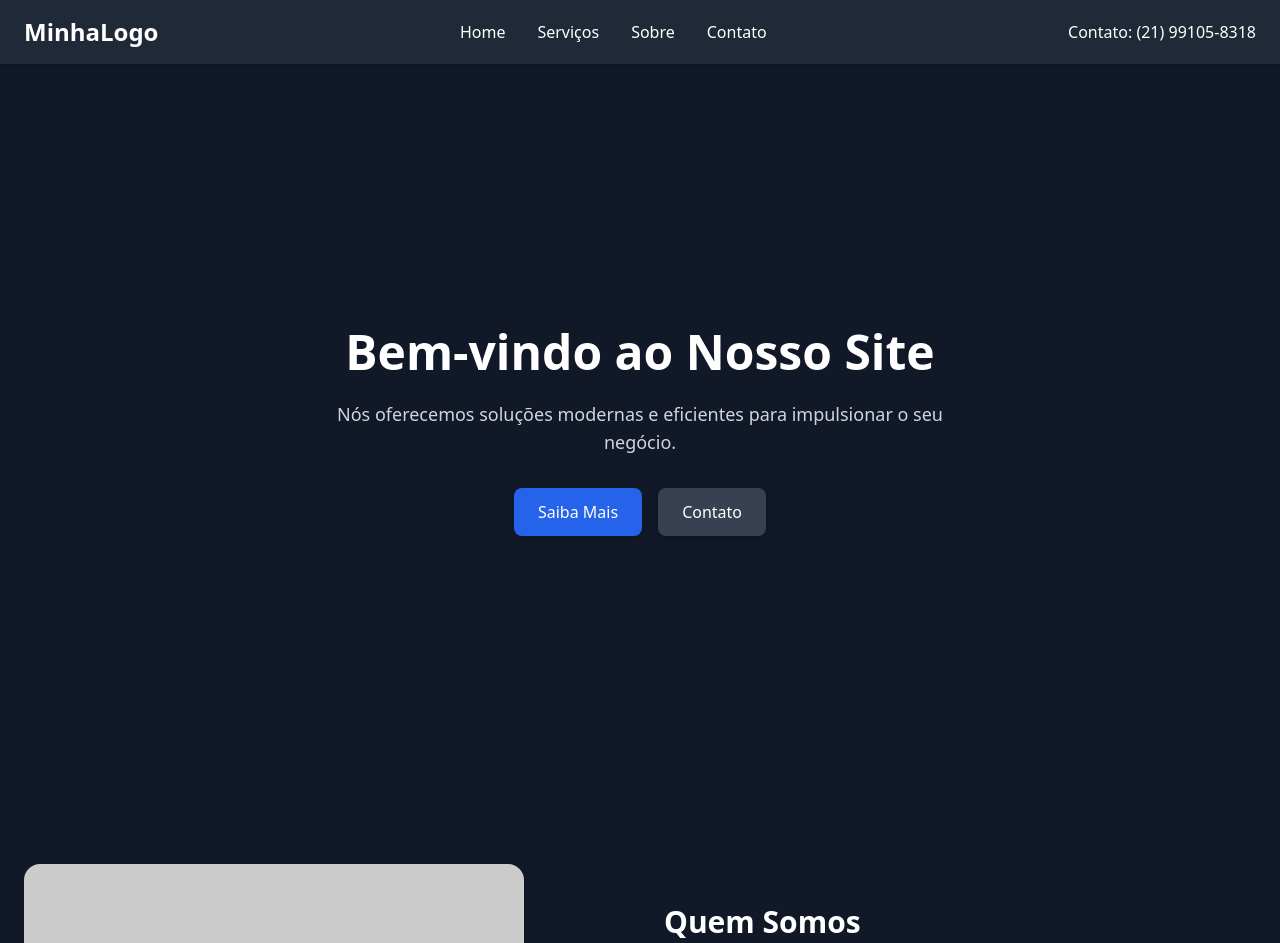
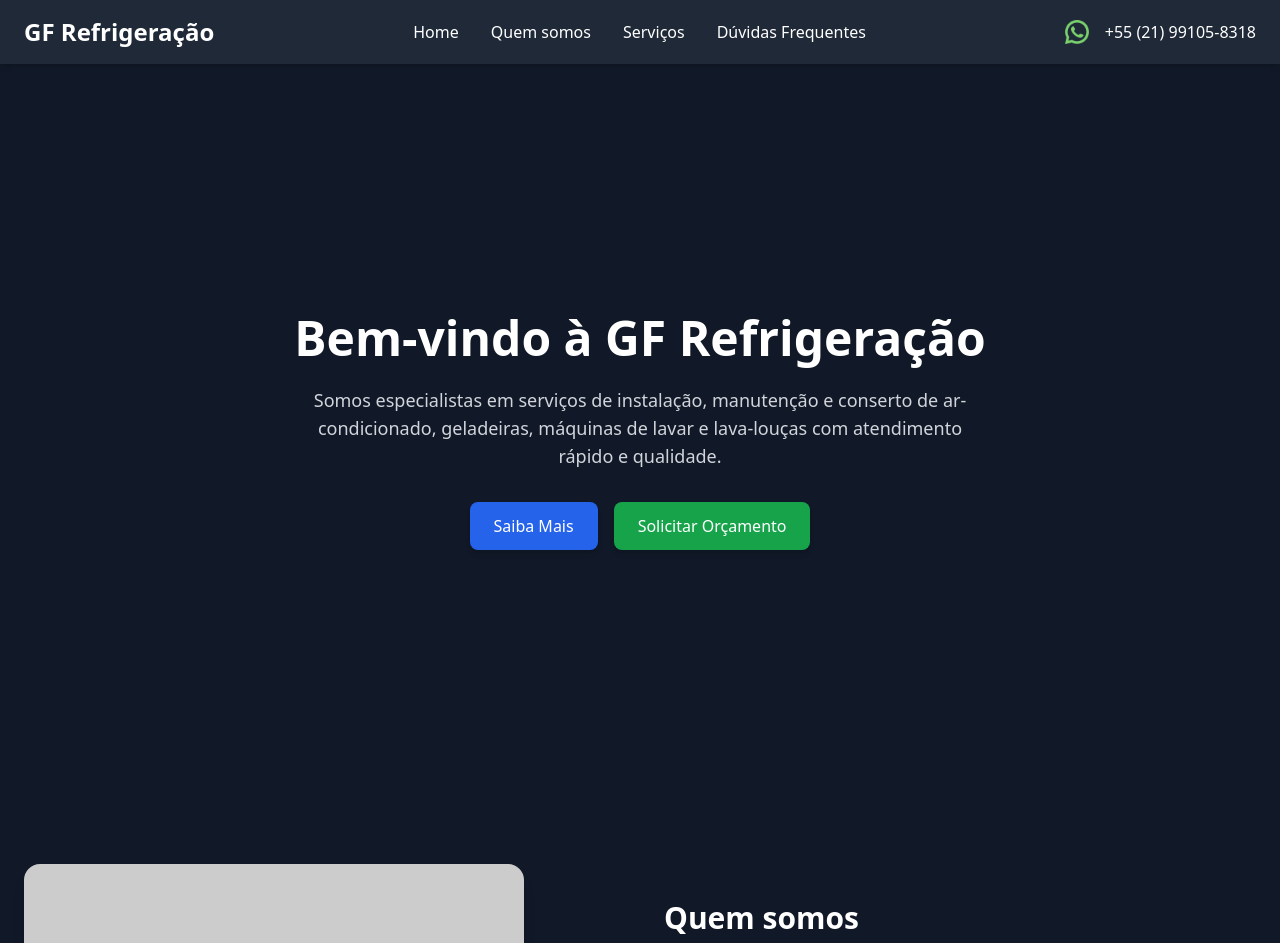
Before and after one commit to webmastercenter/gf-landing, a Gatsby site: page / in a window 1280 px wide. Shown: the top 943 px of the page. Built offline with nearby package versions, Linux system fonts and the light colour scheme; Gatsby itself is replaced by a stand-in of ours; placeholder pictures from the web are drawn by us.

Commit message:
feat: atualizando hero section

```diff
--- a/gatsby-config.js
+++ b/gatsby-config.js
@@ -4,8 +4,9 @@
 module.exports = {
 	siteMetadata: {
 		title: `GF Refrigeração`,
-		description: `Serviços de instalação, manutenção e conserto de ar-condicionado, geladeiras, máquinas de lavar e lava-louças com atendimento rápido e de qualidade.`,
+		description: `Somos especialistas em serviços de instalação, manutenção e conserto de ar-condicionado, geladeiras, máquinas de lavar e lava-louças com atendimento rápido e qualidade.`,
 		siteUrl: `http://localhost:8000/`,
+		contact: `5521991058318`,
 		social: {
 			Instagram: `https://www.instagram.com/ailtonloures`,
 		},
--- a/src/components/about.jsx
+++ b/src/components/about.jsx
@@ -1,7 +1,8 @@
 import * as React from 'react';
 
-import LinkButton from './ui/link-button';
-import Section from './ui/section';
+import { LinkButton } from './ui/button';
+import { Section } from './ui/section';
+import { Paragraph, Title } from './ui/text';
 
 export default function AboutSection() {
 	return (
@@ -18,16 +19,16 @@ export default function AboutSection() {
 
 				{/* Texto */}
 				<div className="flex-1 text-center lg:text-left">
-					<h2 className="text-3xl text-white font-bold mb-6">Quem Somos</h2>
-					<p className="text-white mb-6 leading-relaxed">
+					<Title className="text-white">Quem somos</Title>
+					<Paragraph className="text-white ">
 						Somos uma empresa de tecnologia dedicada a entregar soluções modernas e eficientes para nossos
 						clientes. Atuamos em diversos segmentos, oferecendo desenvolvimento web, mobile, consultoria em
 						TI e soluções em nuvem.
-					</p>
-					<p className="text-white mb-8 leading-relaxed">
+					</Paragraph>
+					<Paragraph className="text-white mb-8">
 						Nosso compromisso é impulsionar negócios por meio da inovação e da transformação digital, sempre
 						com foco em qualidade e resultados.
-					</p>
+					</Paragraph>
 					<LinkButton to="/#services">Conheça nossos serviços</LinkButton>
 				</div>
 			</div>
--- a/src/components/faq.jsx
+++ b/src/components/faq.jsx
@@ -1,7 +1,8 @@
 import { ChevronDown, ChevronUp } from 'lucide-react';
 import * as React from 'react';
 
-import Section from './ui/section';
+import { Section } from './ui/section';
+import { Title } from './ui/text';
 
 export default function FAQSection() {
 	const [openIndex, setOpenIndex] = React.useState(null);
@@ -32,7 +33,7 @@ export default function FAQSection() {
 	return (
 		<Section id="faq" className="bg-gray-900">
 			<div className="container mx-auto px-6 max-w-3xl">
-				<h2 className="text-3xl text-white font-bold text-center mb-10">Dúvidas Frequentes</h2>
+				<Title className="text-white text-center">Dúvidas Frequentes</Title>
 
 				<div className="space-y-4">
 					{faqs.map((faq, index) => (
--- a/src/components/footer.jsx
+++ b/src/components/footer.jsx
@@ -1,12 +1,27 @@
+import { useStaticQuery, graphql } from 'gatsby';
 import * as React from 'react';
 
 export default function Footer() {
+	const { site } = useStaticQuery(
+		graphql`
+			query {
+				site {
+					siteMetadata {
+						title
+						description
+						contact
+					}
+				}
+			}
+		`
+	);
+
 	return (
 		<footer className="bottom-0 left-0 w-full bg-gray-800 text-gray-300 py-4 shadow-inner">
 			<div className="container mx-auto px-6 flex flex-col md:flex-row justify-between items-center text-sm">
 				{/* Texto © */}
 				<p className="mb-2 md:mb-0">
-					&copy; {new Date().getFullYear()} MinhaEmpresa. Todos os direitos reservados.
+					&copy; {new Date().getFullYear()} {site.siteMetadata.title}. Todos os direitos reservados.
 				</p>
 
 				{/* Links sociais */}
--- a/src/components/hero.jsx
+++ b/src/components/hero.jsx
@@ -1,47 +1,75 @@
+import { formatPhoneNumber } from '@helpers/format';
+import { useStaticQuery, graphql } from 'gatsby';
 import { Menu, X } from 'lucide-react';
 import * as React from 'react';
 
-import LinkButton from './ui/link-button';
+import { LinkButton, WhatsAppLinkButton } from './ui/button';
+import { Image } from './ui/image';
 
 export default function HeroSection() {
+	const { site } = useStaticQuery(
+		graphql`
+			query {
+				site {
+					siteMetadata {
+						title
+						description
+						contact
+					}
+				}
+			}
+		`
+	);
+
 	const [menuOpen, setMenuOpen] = React.useState(false);
+
+	const menuItems = [
+		{
+			label: 'Home',
+			to: '/',
+			key: 'home',
+		},
+		{
+			label: 'Quem somos',
+			to: '/#about',
+			key: 'about',
+		},
+		{
+			label: 'Serviços',
+			to: '/#services',
+			key: 'services',
+		},
+		{
+			label: 'Dúvidas Frequentes',
+			to: '/#faq',
+			key: 'faq',
+		},
+	];
 
 	return (
 		<div className="relative bg-gray-900 text-white min-h-screen flex flex-col">
 			{/* Navbar */}
 			<header className="flex justify-between items-center px-6 py-4 bg-gray-800 shadow-md">
 				{/* Logo */}
-				<h1 className="text-2xl font-bold">MinhaLogo</h1>
+				<h1 className="text-2xl font-bold">{site.siteMetadata.title}</h1>
 
 				{/* Menu Desktop */}
 				<nav className="hidden md:flex flex-1 justify-center">
 					<ul className="flex space-x-8">
-						<li>
-							<a href="#home" className="hover:text-gray-400">
-								Home
-							</a>
-						</li>
-						<li>
-							<a href="#services" className="hover:text-gray-400">
-								Serviços
-							</a>
-						</li>
-						<li>
-							<a href="#about" className="hover:text-gray-400">
-								Sobre
-							</a>
-						</li>
-						<li>
-							<a href="#contact" className="hover:text-gray-400">
-								Contato
-							</a>
-						</li>
+						{menuItems.map((item) => (
+							<li key={item.key}>
+								<a href={item.to} className="hover:text-gray-400">
+									{item.label}
+								</a>
+							</li>
+						))}
 					</ul>
 				</nav>
 
 				{/* Botão de ação */}
-				<div className="hidden md:block">
-					<p>Contato: (21) 99105-8318</p>
+				<div className="flex space-x-4">
+					<Image source={'whatsapp.png'} alt="WhatsApp Icon" className="w-6" />
+					<p>{formatPhoneNumber(site.siteMetadata.contact)}</p>
 				</div>
 
 				{/* Botão mobile */}
@@ -54,50 +82,24 @@ export default function HeroSection() {
 			{menuOpen && (
 				<nav className="md:hidden bg-gray-800 text-center">
 					<ul className="flex flex-col space-y-4 py-6">
-						<li>
-							<a href="#home" className="hover:text-gray-400">
-								Home
-							</a>
-						</li>
-						<li>
-							<a href="#services" className="hover:text-gray-400">
-								Serviços
-							</a>
-						</li>
-						<li>
-							<a href="#about" className="hover:text-gray-400">
-								Sobre
-							</a>
-						</li>
-						<li>
-							<a href="#contact" className="hover:text-gray-400">
-								Contato
-							</a>
-						</li>
-						<li>
-							<a
-								href="#login"
-								className="px-4 py-2 bg-blue-600 hover:bg-blue-700 rounded-lg shadow-md font-medium">
-								Entrar
-							</a>
-						</li>
+						{menuItems.map((item) => (
+							<li key={item.key}>
+								<a href={item.to} className="hover:text-gray-400">
+									{item.label}
+								</a>
+							</li>
+						))}
 					</ul>
 				</nav>
 			)}
 
 			{/* Hero Content */}
 			<main className="flex flex-1 flex-col justify-center items-center text-center px-6">
-				<h2 className="text-5xl font-extrabold mb-6">Bem-vindo ao Nosso Site</h2>
-				<p className="text-lg text-gray-300 max-w-2xl mb-8">
-					Nós oferecemos soluções modernas e eficientes para impulsionar o seu negócio.
-				</p>
+				<h2 className="text-5xl font-extrabold mb-6">Bem-vindo à {site.siteMetadata.title}</h2>
+				<p className="text-lg text-gray-300 max-w-2xl mb-8">{site.siteMetadata.description}</p>
 				<div className="flex space-x-4">
 					<LinkButton to="/#services">Saiba Mais</LinkButton>
-					<a
-						href="#contact"
-						className="px-6 py-3 bg-gray-700 hover:bg-gray-600 rounded-lg shadow-md font-medium">
-						Contato
-					</a>
+					<WhatsAppLinkButton phoneNumber={site.siteMetadata.contact}>Solicitar Orçamento</WhatsAppLinkButton>
 				</div>
 			</main>
 		</div>
--- a/src/components/services.jsx
+++ b/src/components/services.jsx
@@ -1,6 +1,7 @@
 import * as React from 'react';
 
-import Section from './ui/section';
+import { Section } from './ui/section';
+import { Title } from './ui/text';
 
 export default function ServicesSection() {
 	const services = [
@@ -29,7 +30,7 @@ export default function ServicesSection() {
 	return (
 		<Section id="services" className="bg-gray-100">
 			<div className="container mx-auto px-6 text-center">
-				<h2 className="text-3xl font-bold mb-12">Nossos Serviços</h2>
+				<Title>Nossos Serviços</Title>
 
 				{/* Grid Responsiva */}
 				<div className="grid gap-8 sm:grid-cols-2 lg:grid-cols-4">
--- /dev/null
+++ b/src/components/ui/button.jsx
@@ -0,0 +1,27 @@
+import * as React from 'react';
+
+export function LinkButton({ to, children, ...props }) {
+	return (
+		<a
+			href={to}
+			className="px-6 py-3 bg-blue-600 hover:bg-blue-700 text-white rounded-lg shadow-md font-medium"
+			{...props}>
+			{children}
+		</a>
+	);
+}
+
+export function WhatsAppLinkButton({ phoneNumber, message, children, ...props }) {
+	return (
+		<a
+			href={`https://wa.me/${phoneNumber}?text=${
+				message || 'Olá, vim por meio do site e gostaria de solicitar um orçamento.'
+			}`}
+			rel="noreferrer"
+			target="_blank"
+			className="px-6 py-3 bg-green-600 hover:bg-green-700 text-white rounded-lg shadow-md font-medium"
+			{...props}>
+			{children}
+		</a>
+	);
+}
--- /dev/null
+++ b/src/components/ui/image.jsx
@@ -0,0 +1,5 @@
+import * as React from 'react';
+
+export function Image({ source, ...props }) {
+	return <img src={`/img/${source}`} {...props} />;
+}
--- a/src/components/ui/link-button.jsx
+++ /dev/null
@@ -1,9 +0,0 @@
-import * as React from 'react';
-
-export default function LinkButton({ to, children }) {
-	return (
-		<a href={to} className="px-6 py-3 bg-blue-600 hover:bg-blue-700 text-white rounded-lg shadow-md font-medium">
-			{children}
-		</a>
-	);
-}
--- a/src/components/ui/section.jsx
+++ b/src/components/ui/section.jsx
@@ -1,6 +1,6 @@
 import * as React from 'react';
 
-export default function Section({ children, className, ...props }) {
+export function Section({ children, className, ...props }) {
 	return (
 		<section className={`py-16 ${className || ''}`} {...props}>
 			{children}
--- /dev/null
+++ b/src/components/ui/text.jsx
@@ -0,0 +1,9 @@
+import * as React from 'react';
+
+export function Title({ children, className }) {
+	return <h2 className={`text-3xl font-bold mb-8 ${className || ''}`}>{children}</h2>;
+}
+
+export function Paragraph({ children, className }) {
+	return <p className={`mb-6 leading-relaxed ${className || ''}`}>{children}</p>;
+}
--- /dev/null
+++ b/src/helpers/format.js
@@ -0,0 +1,5 @@
+export function formatPhoneNumber(phoneNumber) {
+	phoneNumber = phoneNumber.replace(/\D/g, '');
+
+	return phoneNumber.replace(/(\d{2})(\d{2})(\d{5})(\d{4})/, '+$1 ($2) $3-$4');
+}
--- a/src/pages/404.jsx
+++ b/src/pages/404.jsx
@@ -1,5 +1,5 @@
 import Seo from '@components/seo';
-import LinkButton from '@components/ui/link-button';
+import LinkButton from '@components/ui/button';
 import * as React from 'react';
 
 export default function NotFoundPage() {
```
Also changed, not shown: static/img/whatsapp.png (added).
